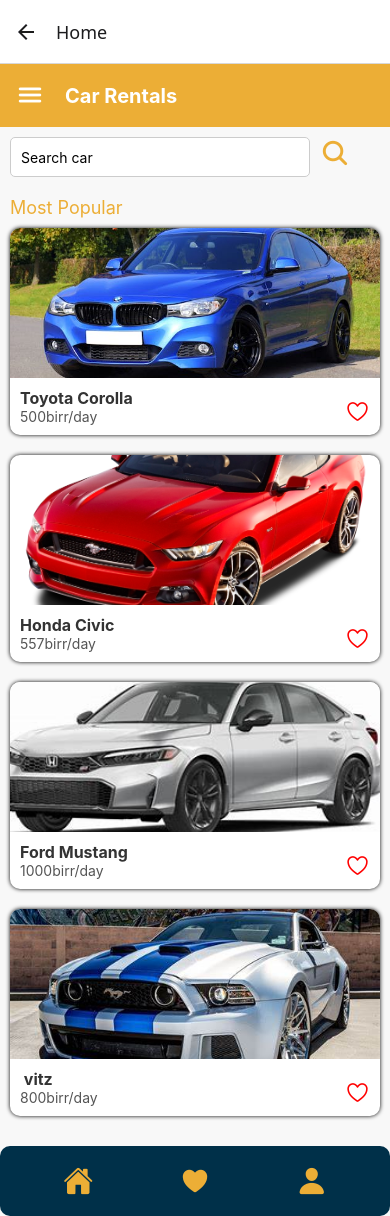
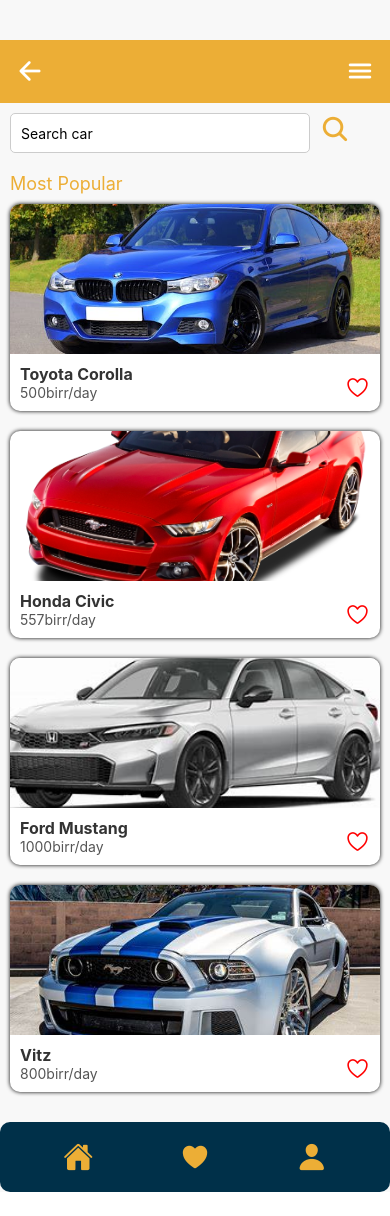
Before and after one commit to MierafA12/car-rent-app, a React Native app: screen /Home in a window 390 px wide. After the commit the page ends 1192 px from the top, so only its background shows below. Built offline with nearby package versions, Linux system fonts and the light colour scheme.

Commit message:
uodated app.js

```diff
--- a/App.js
+++ b/App.js
@@ -18,8 +18,8 @@
     <FavoritesProvider>
     <NavigationContainer>
       <Stack.Navigator
-      ><Stack.Screen name="First" component={First} />
-        <Stack.Screen name="Home" component={Home} />
+      ><Stack.Screen name="First" component={First} options={{headerShown:false}} />
+        <Stack.Screen name="Home" component={Home} options={{headerShown:false}} />
         <Stack.Screen name="CarDetails" component={CarDetails} />
         <Stack.Screen name="Form" component={Form} />
         <Stack.Screen name="Favorite" component={Favorite} />
--- a/components/first.jsx
+++ b/components/first.jsx
@@ -21,7 +21,7 @@
   container: { flex: 1 },
   car: {
     width: '100%',
-    marginTop: 4,
+    marginTop: 100,
     height: 300,
     marginBottom: 20,
     borderRadius: 10,
--- a/components/home.jsx
+++ b/components/home.jsx
@@ -28,8 +28,8 @@
     image: require('../assets/th.jpg'),
   },
   {
-    id: 1,
-    name: ' vitz',
+    id: 4,
+    name: 'Vitz',
     description: 'A reliable and fuel.',
     price: '800birr/day',
     image: require('../assets/gg.jpg'),
@@ -49,10 +49,13 @@
   return (
     <View style={styles.container}>
       <View style={styles.header}>
+        <TouchableOpacity onPress={() => navigation.goBack()}>
+          <Icon name="arrow-back" style={styles.backIcon} />
+
+        </TouchableOpacity>
         <TouchableOpacity onPress={() => setMenuVisible(true)}>
           <Icon name="menu" style={styles.menuIcon} />
         </TouchableOpacity>
-        <Text style={styles.headerTitle}>Car Rentals</Text>
       </View>
 
       <Modal visible={menuVisible} animationType="slide" transparent>
@@ -61,7 +64,7 @@
             <Icon name="close" style={styles.closeIcon} />
           </TouchableOpacity>
           <TouchableOpacity style={styles.menuItem} onPress={() => navigation.navigate('Home')}>
-            <Text style={styles.menuText}>setting</Text>
+            <Text style={styles.menuText}>Setting</Text>
           </TouchableOpacity>
           <TouchableOpacity style={styles.menuItem} onPress={() => navigation.navigate('About')}>
             <Text style={styles.menuText}>About</Text>
@@ -120,6 +123,13 @@
     alignItems: 'center',
     padding: 15,
     backgroundColor: '#ECAE36',
+    justifyContent:'space-between',
+    marginTop: 40,
+  },
+  backIcon: {
+    fontSize: 30,
+    color: 'white',
+    marginRight: 10,
   },
   menuIcon: {
     fontSize: 30,
```
